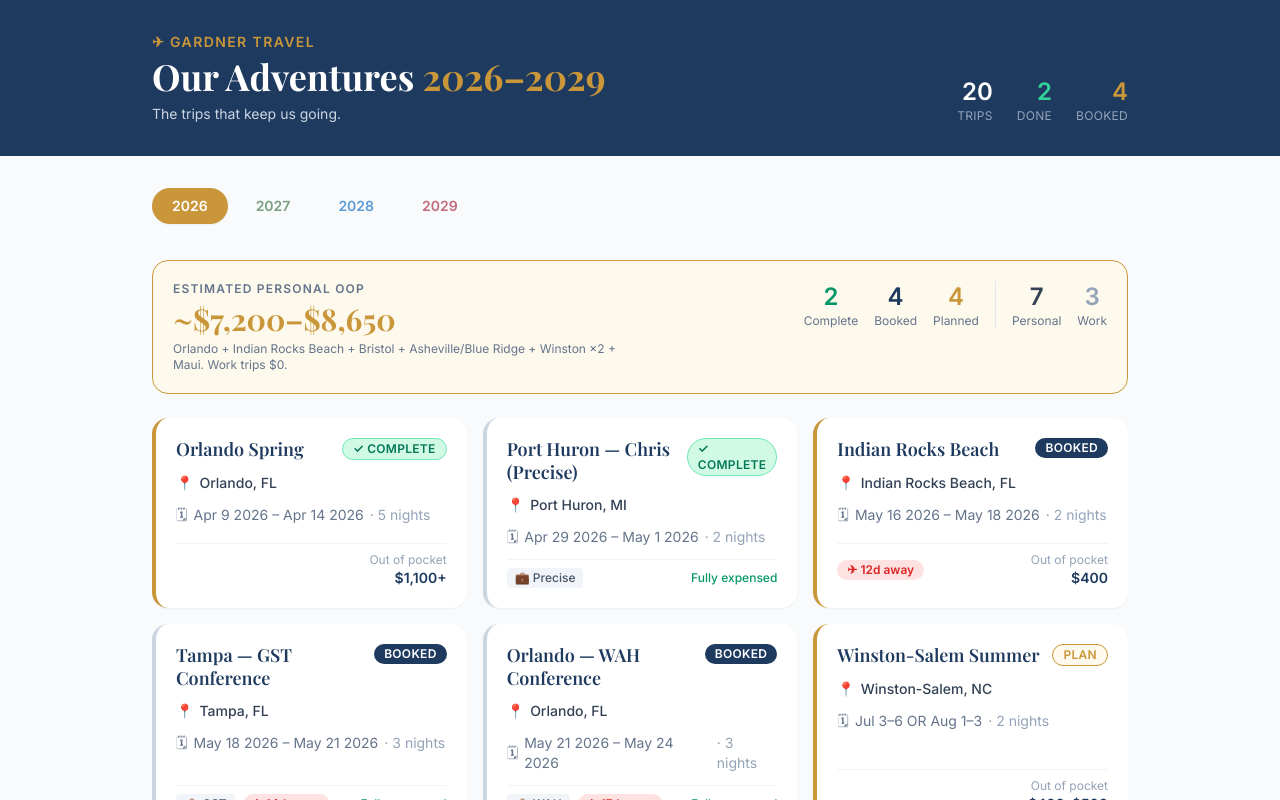
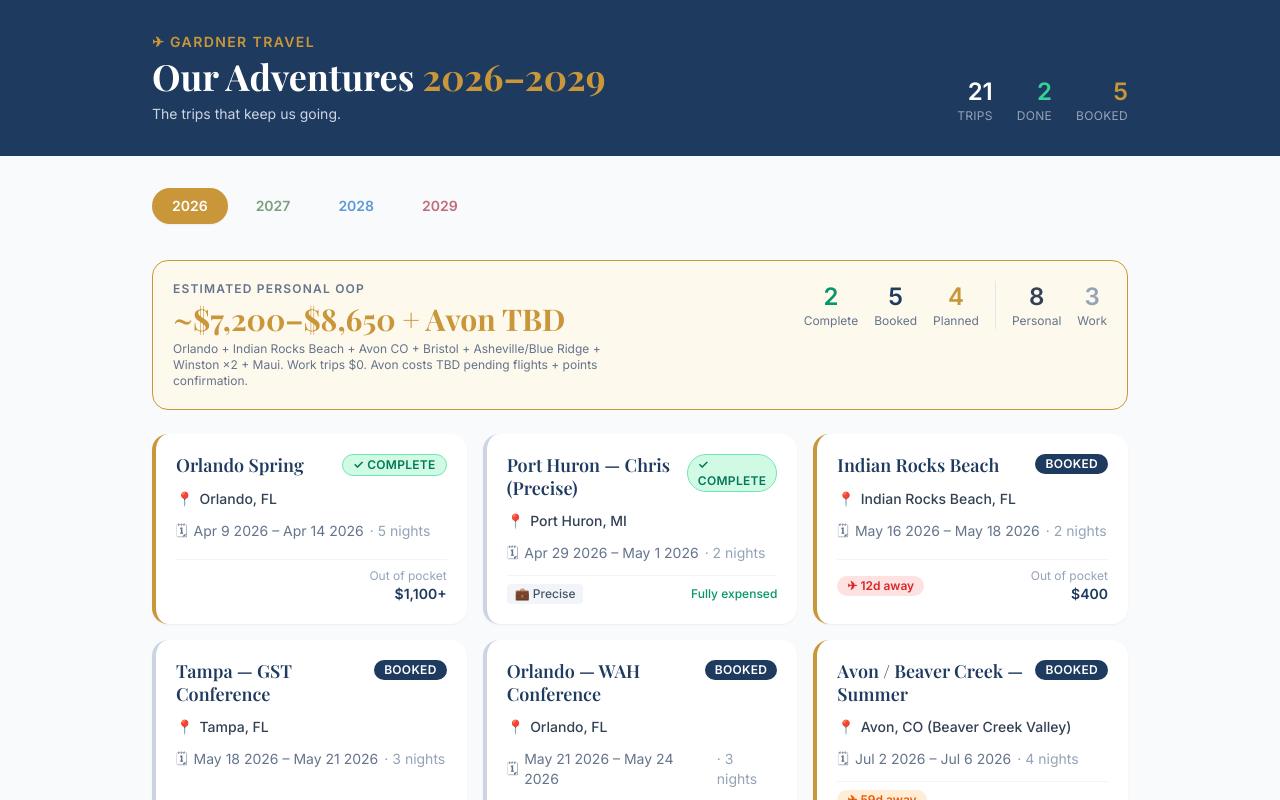
Before and after one commit to GGardner49/travel-planner, a React (Vite) app: page / in a window 1280 px wide. Shown: the top 800 px of the page. Built offline with nearby package versions, Linux system fonts and the light colour scheme.

Commit message:
Update trips.js

```diff
--- a/src/data/trips.js
+++ b/src/data/trips.js
@@ -87,16 +87,37 @@ export const trips = [
     notes: "100% expensed through WAH. No personal cost.",
   },
   {
+    id: "4b", year: 2026,
+    tripName: "Avon / Beaver Creek — Summer", tripType: "Personal",
+    startDate: "Jul 2 2026", endDate: "Jul 6 2026", nights: "4",
+    destination: "Avon, CO (Beaver Creek Valley)",
+    accommodationName: "Sheraton Mountain Vistas", accommodationAddress: "160 W Beaver Creek Blvd, Avon, CO 81620",
+    accommodationType: "Hotel — FIL Points",
+    accomCost: "$0", flights: "TBD", groundTransport: "TBD (rental car or free Avon shuttle)",
+    foodActivEst: "$400–$600", totalEst: "TBD (flights) + $400–$600", expensed: "$0",
+    outOfPocket: "TBD (flights) + $400–$600", status: "BOOKED",
+    activities: [
+      { type: "activity", name: "Pool + Hot Tubs", desc: "On-site — heated outdoor pool with mountain views" },
+      { type: "park", name: "Nottingham Park", desc: "0.2 mi walk (~5 min) — lake loop trail (0.8 mi), playground, beach, paddle boards. Fully stroller-friendly." },
+      { type: "activity", name: "Eagle River Trail", desc: "~0.2 mi walk to trailhead (via Nottingham Park) — paved, flat trail along Eagle River, stroller-friendly" },
+      { type: "restaurant", name: "Ein Prosit", desc: "0.4 mi walk (~8 min) — Bavarian beer hall, 12 German/Austrian taps, 16 types of sausage" },
+      { type: "restaurant", name: "Loaded Joe's", desc: "0.4 mi walk (~8 min) — top-rated local coffee shop, espresso + breakfast burritos" },
+      { type: "activity", name: "Beaver Creek Village Stroll", desc: "Free Avon shuttle (~15 min) or ~9 min drive — shops, restaurants, mountain village" },
+      { type: "activity", name: "Gondola Ride", desc: "Free shuttle to Beaver Creek base (~15 min), then gondola up — scenic mountain views" },
+    ],
+    notes: "Sheraton Mountain Vistas on FIL points — free stay. Free Avon town shuttle to Beaver Creek (~15 min). Flights TBD (nearest airports: Eagle County EGE ~15 min drive, Denver DEN ~2 hrs drive).",
+  },
+  {
     id: "5", year: 2026,
     tripName: "Winston-Salem Summer", tripType: "Personal",
-    startDate: "Jul 3–6 OR Aug 1–3", endDate: "TBD", nights: "2",
+    startDate: "Aug 1 2026", endDate: "Aug 3 2026", nights: "2",
     destination: "Winston-Salem, NC",
     accommodationName: "TBD", accommodationAddress: "",
     accommodationType: "Hotel/Family",
     accomCost: "$150–$200", flights: "$0 (drive)", groundTransport: "$100–$150 (gas)",
     foodActivEst: "$150", totalEst: "$400–$500", expensed: "$0",
     outOfPocket: "$400–$500", status: "PLAN",
-    notes: "~4.5 hr drive from Rockwood TN. Primary: July 4th weekend. Backup: early August. TBD pending sister's baby due date.",
+    notes: "~4.5 hr drive from Rockwood TN. Penciled for Aug 1–3 but dates still flexible — may move. TBD pending sister's baby due date.",
   },
   {
     id: "6", year: 2026,
@@ -388,7 +409,7 @@ export const tripsByYear = {
 };
 
 export const yearTotals = {
-  2026: { label: "~$7,200–$8,650", notes: "Orlando + Indian Rocks Beach + Bristol + Asheville/Blue Ridge + Winston ×2 + Maui. Work trips $0." },
+  2026: { label: "~$7,200–$8,650 + Avon TBD", notes: "Orlando + Indian Rocks Beach + Avon CO + Bristol + Asheville/Blue Ridge + Winston ×2 + Maui. Work trips $0. Avon costs TBD pending flights + points confirmation." },
   2027: { label: "$8,400–$14,700", notes: "Pensacola + 2 short trips + Japan. Japan is the big variable." },
   2028: { label: "$6,800–$11,800", notes: "2 short trips + BVI. Austria moved to 2029." },
   2029: { label: "$6,100–$10,400", notes: "2 short trips + Austria big trip." },
```
